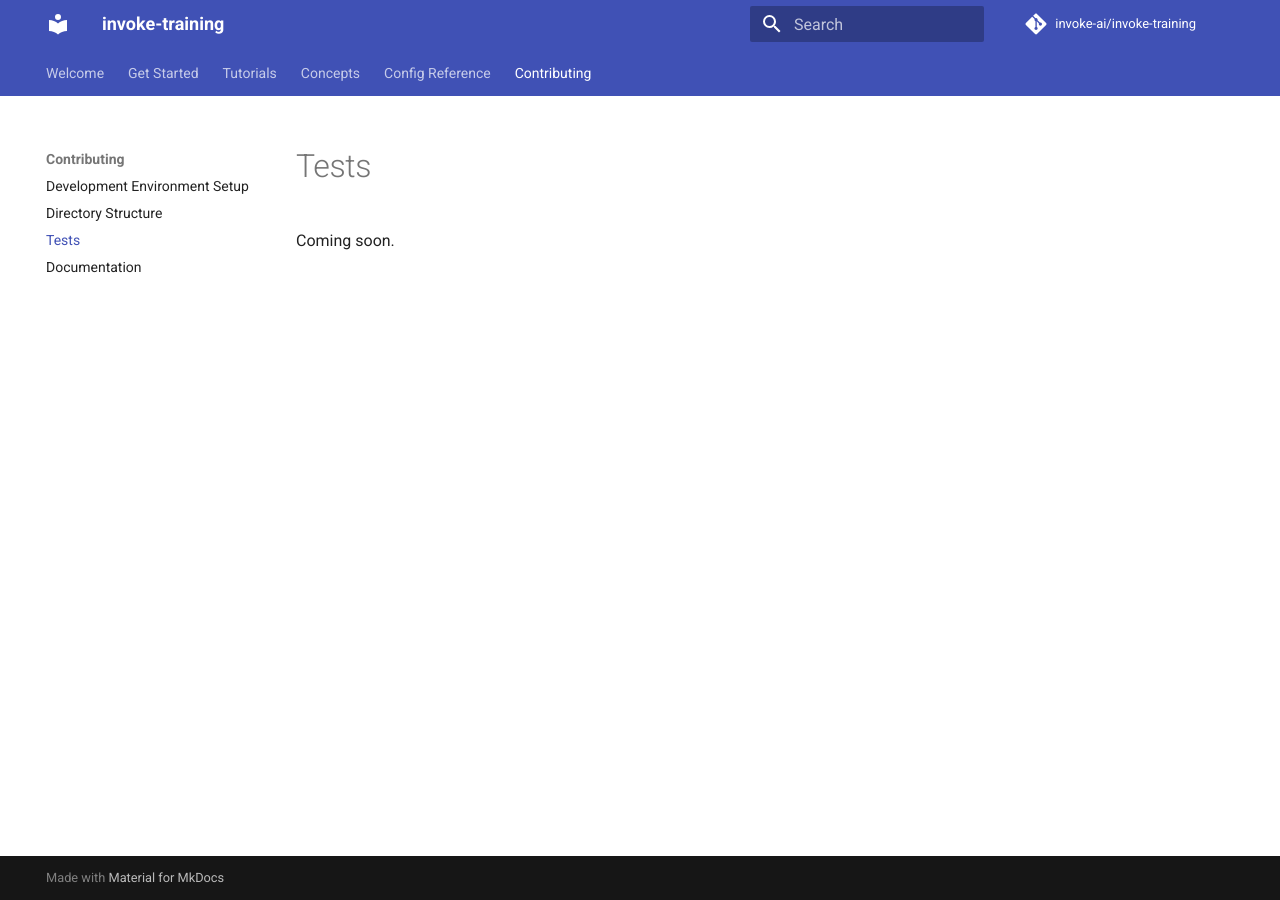
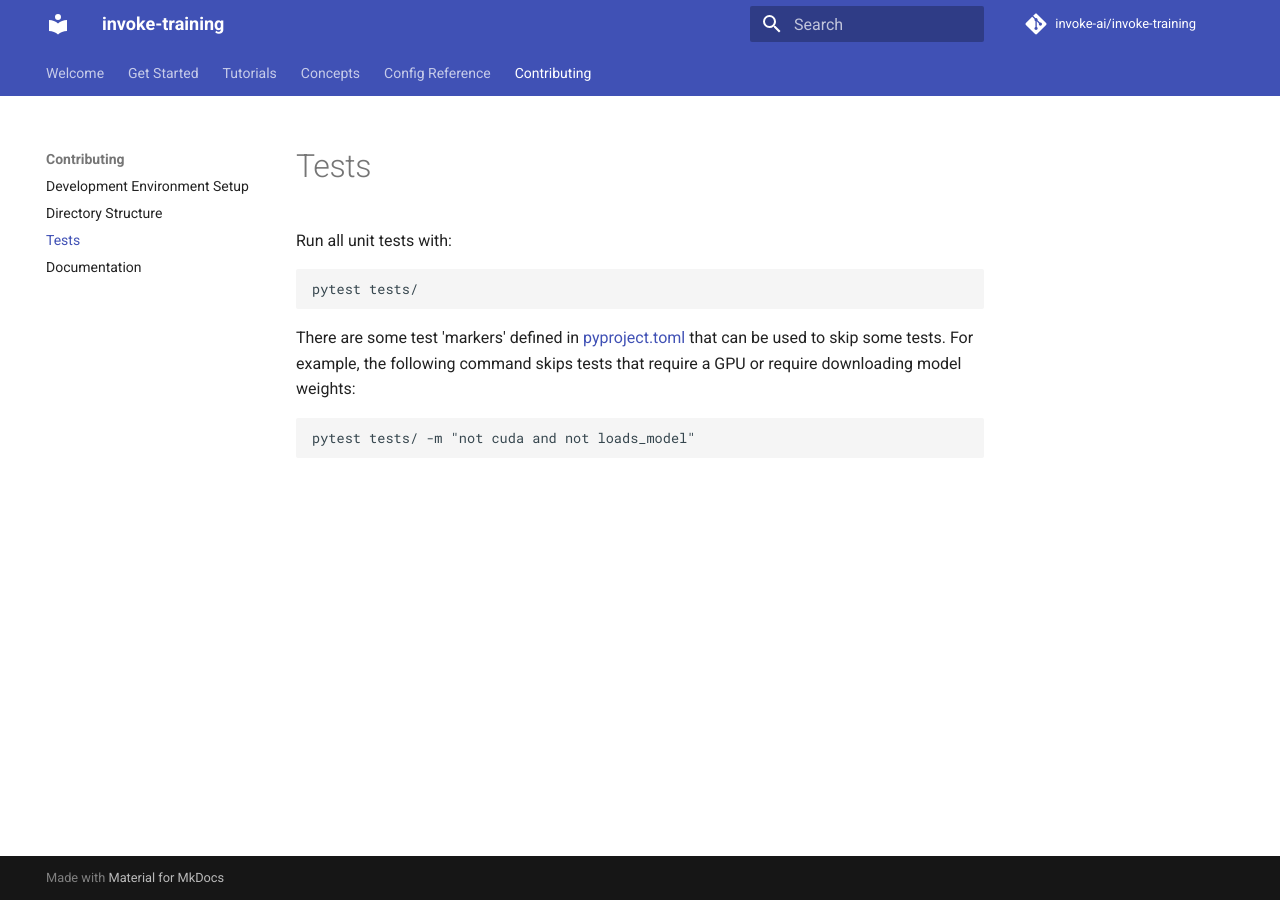
Before and after one commit to invoke-ai/invoke-training, an MkDocs documentation site: the page built from docs/contributing/tests.md, in a window 1280 px wide. Built offline with MkDocs 1.6.1 and Material for MkDocs 9.7.7, drawn with Linux system fonts in a browser that asks for light colours; comment, search, counter and statistics services are not loaded.

Commit message:
Update contributing/tests docs.

````diff
--- a/docs/contributing/tests.md
+++ b/docs/contributing/tests.md
@@ -1,3 +1,13 @@
 # Tests
 
-Coming soon.
+Run all unit tests with:
+
+```bash
+pytest tests/
+```
+
+There are some test 'markers' defined in [pyproject.toml](https://github.com/invoke-ai/invoke-training/blob/main/pyproject.toml) that can be used to skip some tests. For example, the following command skips tests that require a GPU or require downloading model weights:
+
+```bash
+pytest tests/ -m "not cuda and not loads_model"
+```
````
